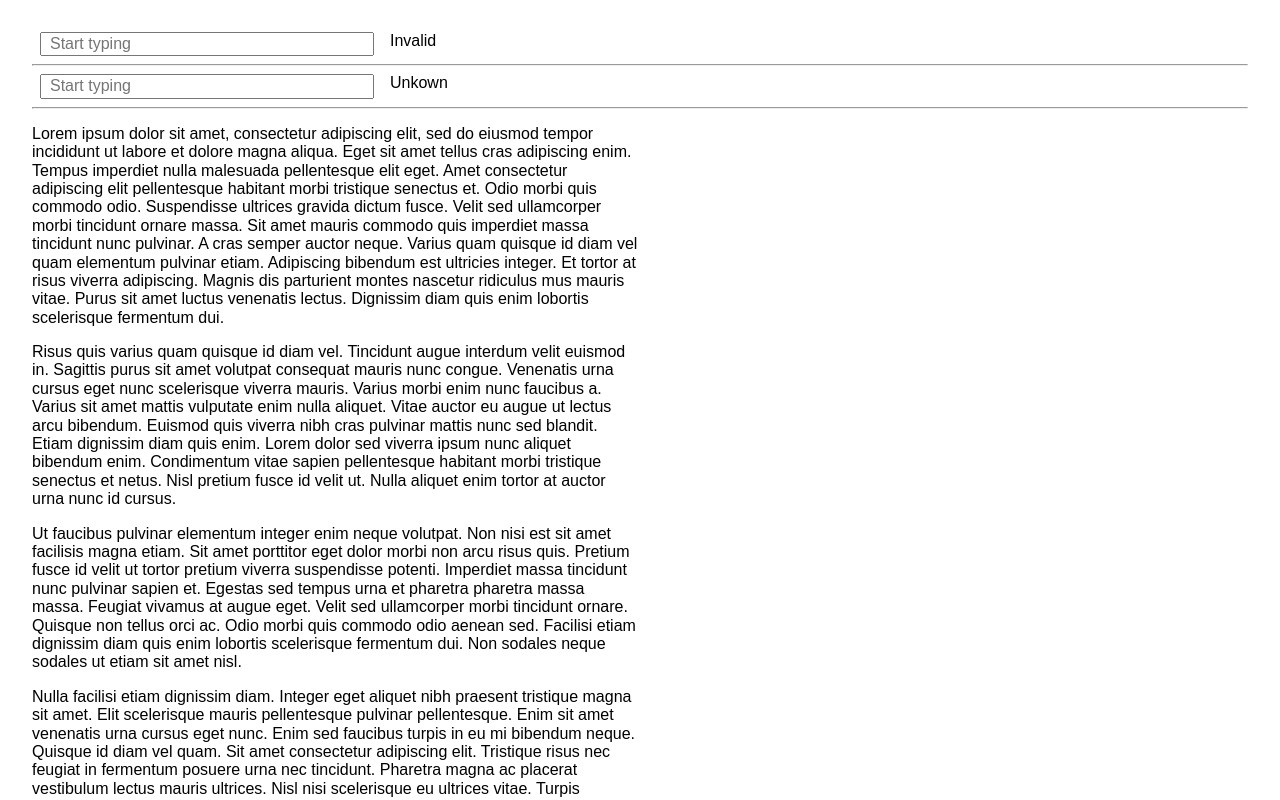
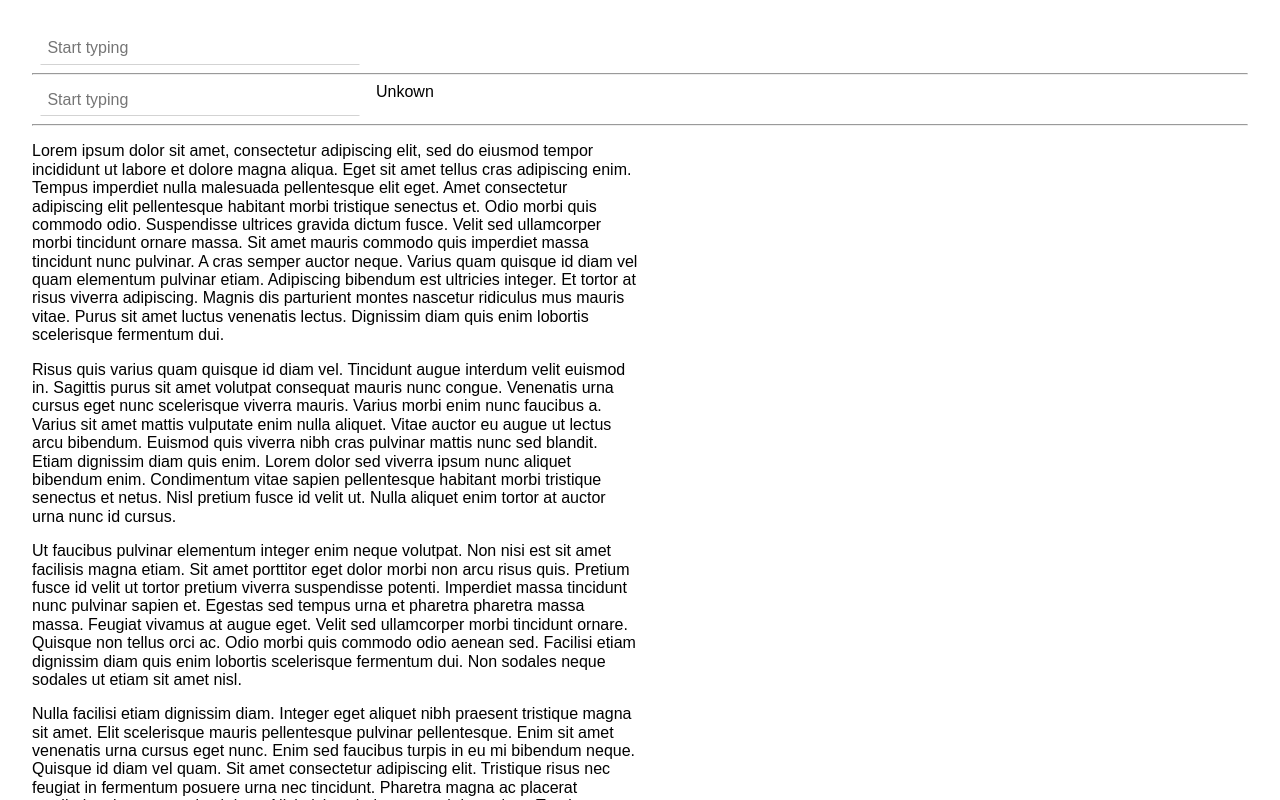
Before and after one commit to SMoni/vue-autocomplete, a Vue app: page / in a window 1280 px wide. Shown: the top 800 px of the page. Built offline with nearby package versions, Linux system fonts and the light colour scheme.

Commit message:
some css fiddling

```diff
--- a/src/App.vue
+++ b/src/App.vue
@@ -2,7 +2,7 @@
   <div id="app">
     <div class="line">
       <input-autocomplete
-        :class          ="{ isInvalid: !(normal.isInItems || normal.isEmpty) }"
+        :class          ="{ isInvalid: !(normal.isInItems || normal.isEmpty), isOk: normal.isInItems }"
         :items          ="normal.items"
         :value          ="normal.input"
         property        ="name"
@@ -12,7 +12,7 @@
         @isInputInItems ="that => this.normal.isInItems = that"
         @isInputEmpty   ="that => this.normal.isEmpty = that"
       ></input-autocomplete>
-      <div><span v-show="!normal.isInItems">Invalid</span><span v-show="normal.isInItems">Ok</span></div>
+      <div class="info"><span class="invalid" v-show="!(normal.isInItems || normal.isEmpty)">Invalid</span><span class="ok" v-show="normal.isInItems">Ok</span></div>
       <div>{{ normal.input.name }}</div>
    </div>
     <hr>
@@ -110,19 +110,54 @@ body {
     }
   }
 
+  .info {
+
+    width: 4rem;
+    font-size: smaller;
+    margin-left: -6rem;
+    margin-top: 4px;
+    text-align: right;
+    margin-right: 3rem;
+
+    .invalid {
+      color: red;
+      padding: .1rem .3rem;
+      background-color: white;
+    }
+
+    .ok {
+      background-color: white;
+      color: green;
+      padding: .1rem .3rem;
+    }
+  }
 
   .input-autocomplete {
 
-    &.isInvalid {
-      .input {
-        background-color: lightpink;
+    .input {
+      width: 20rem;
+      outline: none;
+      border: 1px solid transparent;
+      border-bottom: 1px solid lightgrey;
+      box-sizing: border-box;
+      padding: .4rem;
+
+      &:focus {
+        border-bottom: 1px solid black;
       }
     }
 
-    .input {
-      width: 20rem;
+    &.isInvalid {
+      .input {
+        border-bottom: 1px solid red;
+      }
     }
 
+    &.isOk {
+      .input {
+        border-bottom: 1px solid green;
+      }
+    }
 
     .list-selection {
 
```
